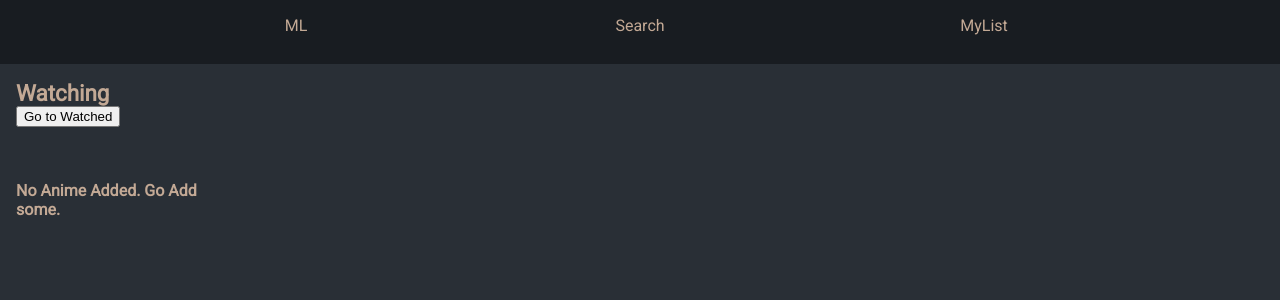
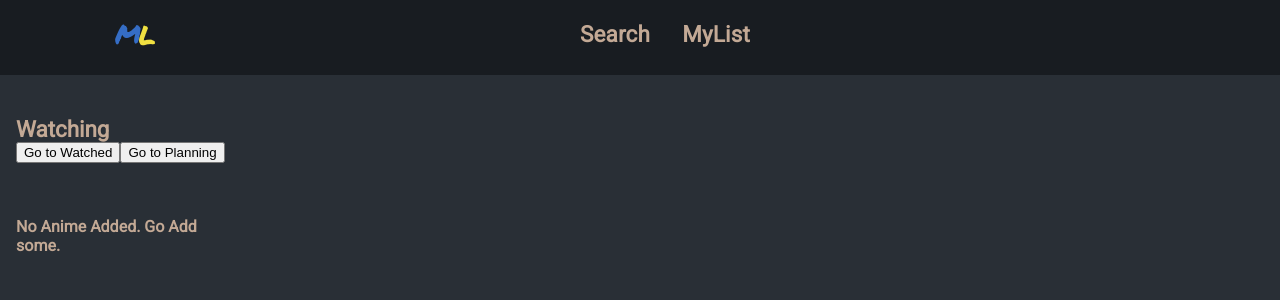
Before and after one commit to minh100/MyList, a React (Create React App) app: page /mylist in a window 1280 px wide. Shown: the top 300 px of the page. Built offline with nearby package versions, Linux system fonts and the light colour scheme; the HTML template or start-up script is replaced by a standard one.

Commit message:
Redid navbar and created favicon and logo

```diff
--- a/public/index.html
+++ b/public/index.html
@@ -2,15 +2,15 @@
 <html lang="en">
   <head>
     <meta charset="utf-8" />
-    <link rel="icon" href="%PUBLIC_URL%/favicon.ico" />
+    <link rel="icon" href="%PUBLIC_URL%/faviconml.png" />
     <script src="https://kit.fontawesome.com/53003331f4.js" crossorigin="anonymous"></script> <!--Font Awesome Link-->
     <meta name="viewport" content="width=device-width, initial-scale=1" />
     <meta name="theme-color" content="#000000" />
     <meta
       name="description"
-      content="Web site created using create-react-app"
+      content="Website that searches and tracks your anime and manga lists"
     />
-    <link rel="apple-touch-icon" href="%PUBLIC_URL%/logo192.png" />
+    <link rel="apple-touch-icon" href="%PUBLIC_URL%faviconml.png" />
     <!--
       manifest.json provides metadata used when your web app is installed on a
       user's mobile device or desktop. See https://developers.google.com/web/fundamentals/web-app-manifest/
@@ -26,7 +26,7 @@
       work correctly both with client-side routing and a non-root public URL.
       Learn how to configure a non-root public URL by running `npm run build`.
     -->
-    <title>React App</title>
+    <title>MyList</title>
   </head>
   <body>
     <noscript>You need to enable JavaScript to run this app.</noscript>
--- a/src/App.css
+++ b/src/App.css
@@ -1,6 +1,6 @@
 * body {
     padding: 0;
-    margin: 0;
+    margin: 0 ;
     color: #C3A995;
     font-family: 'Roboto', sans-serif;
 }
--- a/src/Component/MyList.js
+++ b/src/Component/MyList.js
@@ -5,11 +5,11 @@ import '../Css/MyList.css';
 
 export const MyList = () => {
 
-    const { activeAnimeList, finishedAnimeList } = useContext(GlobalContext);
+    const { activeAnimeList, finishedAnimeList, planningAnimeList } = useContext(GlobalContext);
     const [listing, setListing] = useState("Watching");
 
     return (
-        <div>
+        <div className="mylist-section">
 
             {
                 listing === "Watching" && (
@@ -18,6 +18,7 @@ export const MyList = () => {
                             <div>
                                 <h3 className="title">{listing}</h3>
                                 <button onClick={() => setListing("Watched")} >Go to Watched</button>
+                                <button onClick={() => setListing("Planning")} >Go to Planning</button>
                             </div>
 
                             <h5 className="count">{activeAnimeList.length > 0 ? `Anime watching: ${activeAnimeList.length}` : ""}</h5>
@@ -27,7 +28,7 @@ export const MyList = () => {
                                 <>
                                 {
                                     activeAnimeList.map((anime) => (
-                                        <ListCard key={anime.id} anime={anime} type="anime-watching" />
+                                        <ListCard key={anime.id} anime={anime}  />
                                     ))
                                 }
                                 </>
@@ -44,6 +45,7 @@ export const MyList = () => {
                             <div>
                                 <h3 className="title">{listing}</h3>
                                 <button onClick={() => setListing("Watching")} >Go to Watching</button>
+                                <button onClick={() => setListing("Planning")} >Go to Planning</button>
                             </div>
 
                             <h5 className="count">{finishedAnimeList.length > 0 ? `Anime Watched: ${finishedAnimeList.length}` : ""}</h5>
@@ -53,7 +55,7 @@ export const MyList = () => {
                                 <>
                                     {
                                         finishedAnimeList.map((anime) => (
-                                            <ListCard key={anime.id} anime={anime} type="anime-watched" />
+                                            <ListCard key={anime.id} anime={anime}  />
                                         ))
                                     }
                                 </>
@@ -62,6 +64,33 @@ export const MyList = () => {
                     </>
                 )
             }
+            {
+                listing === "Planning" && (
+                    <>
+                        <div className="list-header">
+                            <div>
+                                <h3 className="title">{listing}</h3>
+                                <button onClick={() => setListing("Watching")} >Go to Watching</button>
+                                <button onClick={() => setListing("Watched")} >Go to Watched</button>
+                            </div>
+
+                            <h5 className="count">{planningAnimeList.length > 0 ? `Anime watching: ${planningAnimeList.length}` : ""}</h5>
+                        </div>
+                        <section className="list-section">
+                            {planningAnimeList.length > 0 ? (
+                                <>
+                                {
+                                    planningAnimeList.map((anime) => (
+                                        <ListCard key={anime.id} anime={anime} />
+                                    ))
+                                }
+                                </>
+
+                            ) : <h4>No Anime Planned. Go Add some.</h4>}
+                        </section>
+                    </>
+                )
+            }
 
         </div>
     )
--- a/src/Component/Navbar.js
+++ b/src/Component/Navbar.js
@@ -1,24 +1,21 @@
 import React from 'react';
 import { Link } from 'react-router-dom';
 import '../Css/Navbar.css';
+import Logo from '../myList Logo.svg';
 
 export const Navbar = () => {
     return (
-        <header className="navbar-section">
-            <ul className="navbar">
-                <div className="navbar-button">
-                    <Link className="link" to="/">ML</Link>
-
-                </div>
-                <div className="navbar-button">
+        <div className="navbar">
+            <div className="navbar-section">
+                <Link className="logo" to="/">
+                    <img src={Logo} alt="Logo"></img>
+                </Link>
+                <div className="links">
                     <Link className="link" to="/">Search</Link>
-
-                </div>
-                <div className="navbar-button">
-                    <Link className="link" to="mylist">MyList</Link>
+                    <Link className="link" to="/mylist">MyList</Link>
                 </div>
 
-            </ul>
-        </header>
+            </div>
+        </div>
     )
 }
--- a/src/Css/MyList.css
+++ b/src/Css/MyList.css
@@ -1,3 +1,7 @@
+.mylist-section {
+    margin-top: 100px;
+}
+
 .list-header {
     padding: 1rem;
     margin: 0;
--- a/src/Css/Navbar.css
+++ b/src/Css/Navbar.css
@@ -1,28 +1,57 @@
 .navbar {
-    list-style-type: none;
-    margin: 0;
-    padding: 1rem;
-    overflow: hidden;
+    background: #181C21;
     display: flex;
-    justify-content: space-evenly;
+    height: 75px;
+    justify-content: center;
+    left: 0;
+    position: absolute;
+    top: 0;
+    transition: background .8s ease,color .2s;
+    -webkit-user-select: none;
+    -ms-user-select: none;
+    user-select: none;
+    width: 100%;
+    z-index: 999;
+}
+
+.navbar-section {
     align-items: center;
+    display: flex;
+    height: 100%;
+    margin-left: 50px;
+    margin-right: 50px;
+    max-width: 1050px;
+    width: 100%;
 
 }
 
-.navbar-section {
-    background: #181C21;
-    min-height: 4rem;
-    max-height: 4rem;
+.logo {
+   height: 50px;
+   width: 50px;
+}
+
+.links {
+    align-items: center;
+    display: inline-flex;
+    font-size: 1.4rem;
+    font-weight: 600;
+    justify-content: center;
+    text-transform: capitalize;
+    width: 100%;
 
 }
 
-.navbar-button {
-    min-width: 10vw;
-    max-width: 10vw;
-    text-align: center;
+.link {
+    letter-spacing: .01em;
+    padding: 18px 16px;
+    text-decoration: none;
+    transition: .15s;
+    outline: 0;
+    color: #C3A995
 }
 
-.link {
-    text-decoration: none;
-    color: #C3A995;
+@media screen and (max-height: 920px) {
+    .navbar-section {
+        height: 68px;
+    }
 }
--- a/src/Home.css
+++ b/src/Home.css
@@ -1,10 +1,15 @@
 body {
     background-color: #292F36;
+
 }
 
 .top h3, .upcoming h3, .trending h3 {
     text-align: left;
     margin: 2rem 0 1rem 1rem;
+}
+
+.search-section {
+    margin-top: 100px;
 }
 
 .search-bar {
@@ -21,6 +26,7 @@ body {
     max-height: 20px;
     text-decoration: none;
     -webkit-appearance: none;
+
 }
 
 .search-bar input:focus {
@@ -35,10 +41,11 @@ body {
 .result-card-list {
     position: relative;
     display: grid;
-    grid-gap: 28px 30px;
+    grid-gap: 28px 20px;
     grid-template-columns: repeat(auto-fill, 185px);
     justify-content: space-between;
     margin: 1rem;
+
 }
 
 @media screen and (max-width: 760px) {
@@ -46,6 +53,8 @@ body {
         grid-template-columns: repeat(auto-fill, minmax(105px, 1fr));
         grid-gap: 25px 20px;
     }
+
+
 }
 
 @media screen and (max-width: 1040px) {
@@ -57,9 +66,10 @@ body {
     }
 }
 
-@media screen and (max-width: 1065px) {
+@media screen and (max-width: 1280px) {
     .result-card-list {
         grid-gap: 25px 14px;
+
     }
 }
 
--- a/src/Home.js
+++ b/src/Home.js
@@ -18,7 +18,7 @@ export const Home = () => {
         let cancel;
 
         cancel && cancel();
-        axios.get(`${baseUrl}/anime?sort=popularityRank&page[limit]=6`,   // gets all time popular
+        axios.get(`${baseUrl}/anime?sort=popularityRank&page[limit]=12`,   // gets all time popular
             {
                 cancelToken: new axios.CancelToken(function executor(c) {
                     cancel = c
@@ -29,7 +29,7 @@ export const Home = () => {
                 setTopAnime(res.data.data);
             })
 
-        axios.get(`${baseUrl}/anime?filter[status]=current&sort=popularityRank&page[limit]=6`,    // gets trending now
+        axios.get(`${baseUrl}/anime?filter[status]=current&sort=popularityRank&page[limit]=12`,    // gets trending now
             {
                 cancelToken: new axios.CancelToken(function executor(c) {
                     cancel = c
@@ -40,7 +40,7 @@ export const Home = () => {
                 setSeasonPopular(res.data.data);
             })
 
-        axios.get(`${baseUrl}/anime?filter[status]=upcoming&sort=popularityRank&page[limit]=6`,    // gets upcoming
+        axios.get(`${baseUrl}/anime?filter[status]=upcoming&sort=popularityRank&page[limit]=12`,    // gets upcoming
             {
                 cancelToken: new axios.CancelToken(function executor(c) {
                     cancel = c
@@ -63,7 +63,7 @@ export const Home = () => {
         const query = e.target.value;
         cancel && cancel();
 
-        axios.get(`${baseUrl}/anime?filter[text]=${query}&page[limit]=7`,
+        axios.get(`${baseUrl}/anime?filter[text]=${query}&page[limit]=12`,
             {
                 cancelToken: new axios.CancelToken(function executor(c) {
                     cancel = c
```
Also changed, not shown: public/faviconml.png (added), src/myList Logo.svg (added).
